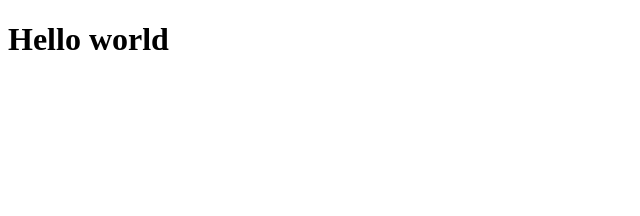
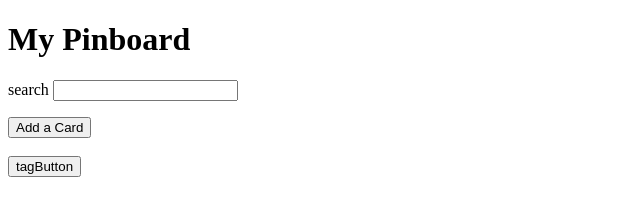
Before and after one commit to GrantM321/Pin-Board, a plain HTML site: page index.html in a window 1280 px wide. Shown: the whole page, without its empty margins (0-640 px from the left). Drawn offline with Linux system fonts and the light colour scheme.

Commit message:
Update buttons

```diff
--- a/index.html
+++ b/index.html
@@ -4,11 +4,24 @@
 <head>
 	<meta charset="utf-8">
 	<meta name="viewport" content="width=device-width">
-	<title>Title</title>
+	<title>My Pinboard</title>
 </head>
 
 <body>
-    <h1>Hello world</h1>
+	<h1 class="header">My Pinboard</h1>
+	<div class="searchContainer">
+		<label class="searchLabel">search</label>
+    <input class="searchInput"/>
+    <p class="searchResult"></p>
+    <button class="newCardButton">Add a Card</button>
+      </div>
+      <div class="cardContainer">
+      <div class="card">
+      <img />
+      <div class="tagContainer"></div>
+      <button class="tagButton">tagButton</button>
+      </div>
+      </div>
 </body>
 
 </html>
```
